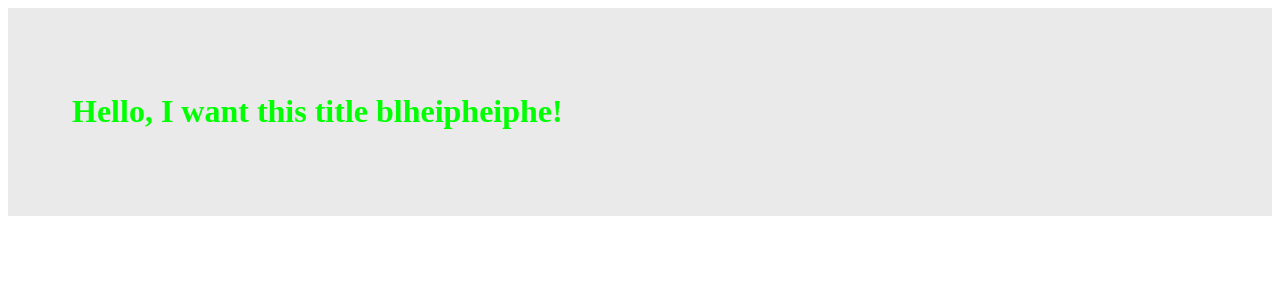
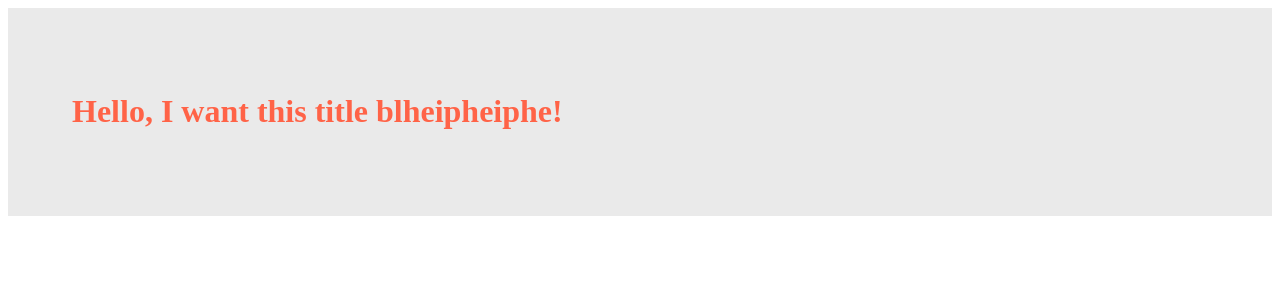
Before and after one commit to christianalfoni/new-git-flow, a React (Create React App) app: page / in a window 1280 px wide. Shown: the top 300 px of the page. Built offline with nearby package versions, Linux system fonts and the light colour scheme.

Commit message:
Update color

```diff
--- a/src/styles.css
+++ b/src/styles.css
@@ -1,6 +1,6 @@
 .App {
   opacity: 1;
-  background-color: #EAEAEA;
-  color: lime;
+  background-color: #eaeaea;
+  color: tomato;
   padding: 4rem;
 }
```
